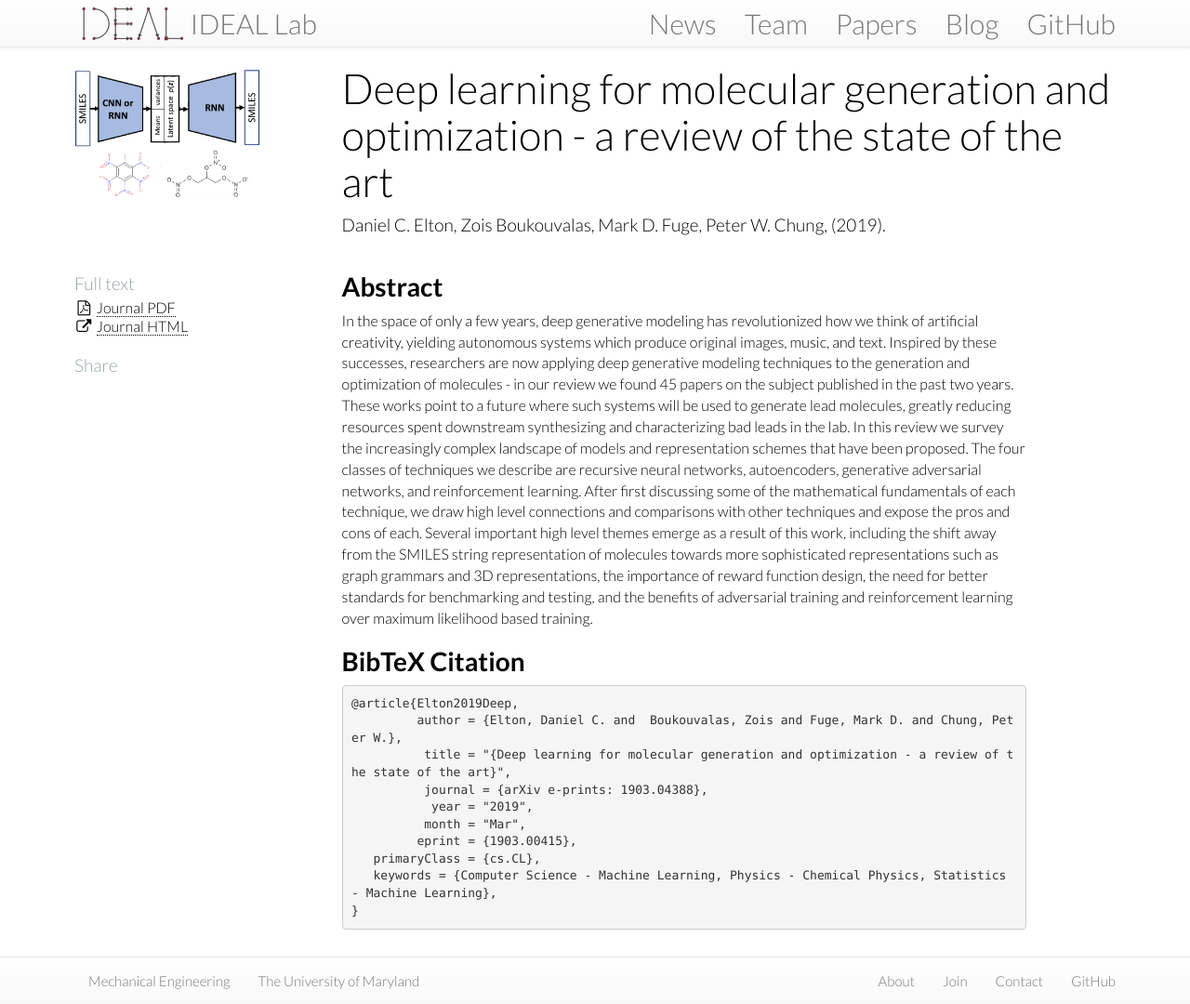
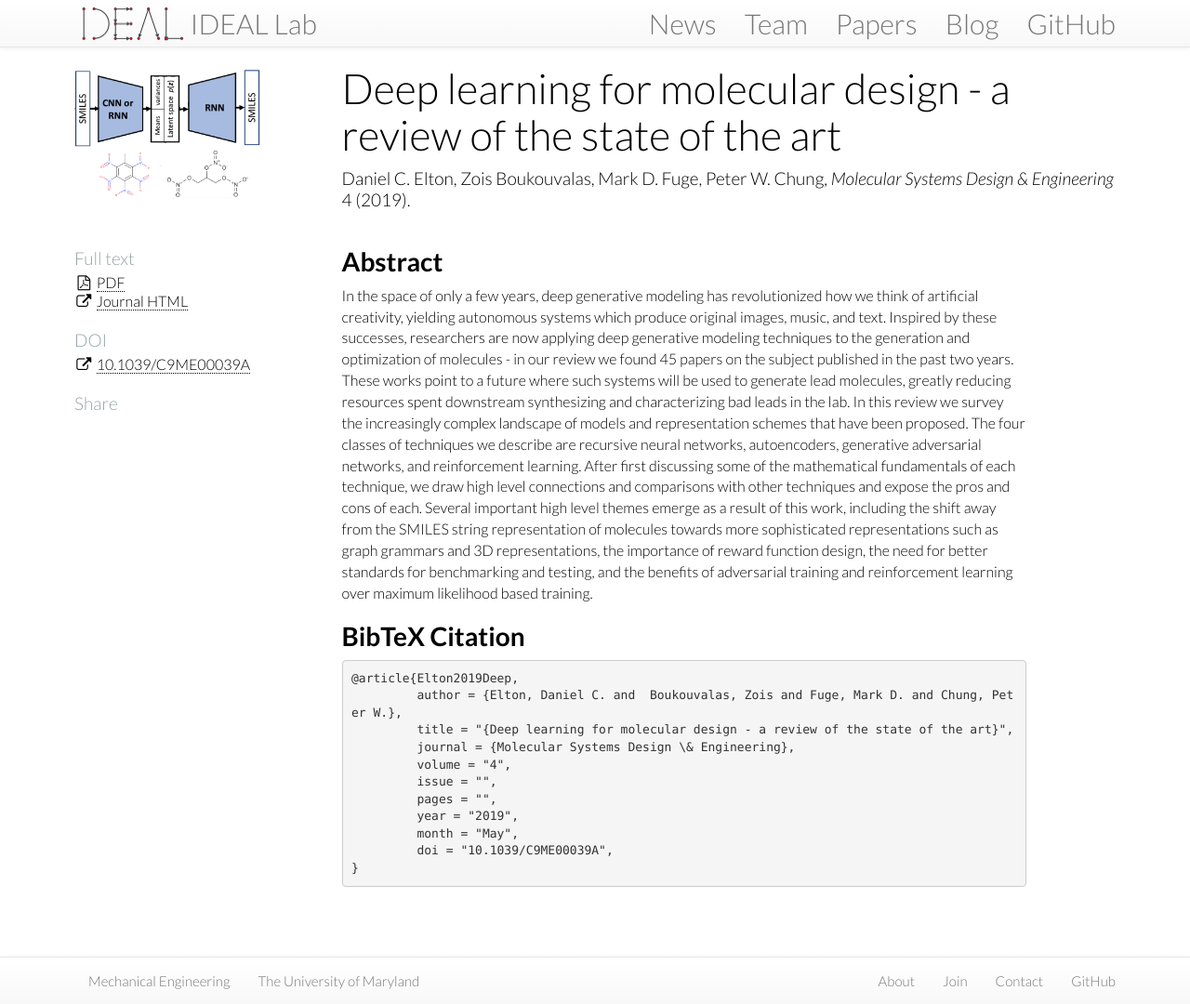
Before and after one commit to IDEALLab/ideallab.github.io, a Jekyll site: the page built from papers/_posts/2019-03-12-deep-generative-modeling-molecules-review.md, in a window 1280 px wide and 1080 px high. Shown: the whole window at 93% size. Built offline with Jekyll 4.4.1, drawn with Linux system fonts in a browser that asks for light colours; nearby versions of some CDN libraries.

Commit message:
update generative modeling review, update Sci Rep citation slightly

````diff
--- a/papers/_posts/2019-03-12-arxiv-deep-generative-modeling-molecules-review.md
+++ b/papers/_posts/2019-03-12-deep-generative-modeling-molecules-review.md
@@ -1,21 +1,21 @@
 ---
 layout: paper
-title: "Deep learning for molecular generation and optimization - a review of the state of the art"
+title: "Deep learning for molecular design - a review of the state of the art"
 year: "2019"
 shortref: "Elton et al. 2019"
 nickname: DL-molecules-review
-journal:
-volume:
+journal: Molecular Systems Design & Engineering
+volume: "4"
 issue:
 pages:
 authors: "Daniel C. Elton, Zois Boukouvalas, Mark D. Fuge, Peter W. Chung"
 image: /assets/images/papers/2019_GAN_for_molecules.png
 redirect_from:
-fulltext: "https://arxiv.org/abs/1903.04388"
-pdf:
-pdflink: "https://arxiv.org/pdf/1903.00415.pdf"
+fulltext: "https://pubs.rsc.org/en/content/articlelanding/2019/me/c9me00039"
+pdf: /assets/pdfs/2019_deep_learning_molecular_design_review_arxiv_5_2019.pdf
+pdflink:
 github:
-doi:
+doi: "10.1039/C9ME00039A"
 category: paper
 published: true
 tags: [deep learning, machine learning, AI, molecules, materials]
@@ -31,12 +31,13 @@ In the space of only a few years, deep generative modeling has revolutionized ho
 ```
 @article{Elton2019Deep,
          author = {Elton, Daniel C. and  Boukouvalas, Zois and Fuge, Mark D. and Chung, Peter W.},
-          title = "{Deep learning for molecular generation and optimization - a review of the state of the art}",
-          journal = {arXiv e-prints: 1903.04388},
-           year = "2019",
-          month = "Mar",
-         eprint = {1903.00415},
-   primaryClass = {cs.CL},
-   keywords = {Computer Science - Machine Learning, Physics - Chemical Physics, Statistics - Machine Learning},
+         title = "{Deep learning for molecular design - a review of the state of the art}",
+         journal = {Molecular Systems Design \& Engineering},
+         volume = "4",
+         issue = "",
+         pages = "",
+         year = "2019",
+         month = "May",
+         doi = "10.1039/C9ME00039A",
 }
 ```
````
Also changed, not shown: papers/_posts/2018-01-22-arxiv-energetics-ml.md (+3 -2 lines), 1 other file.
